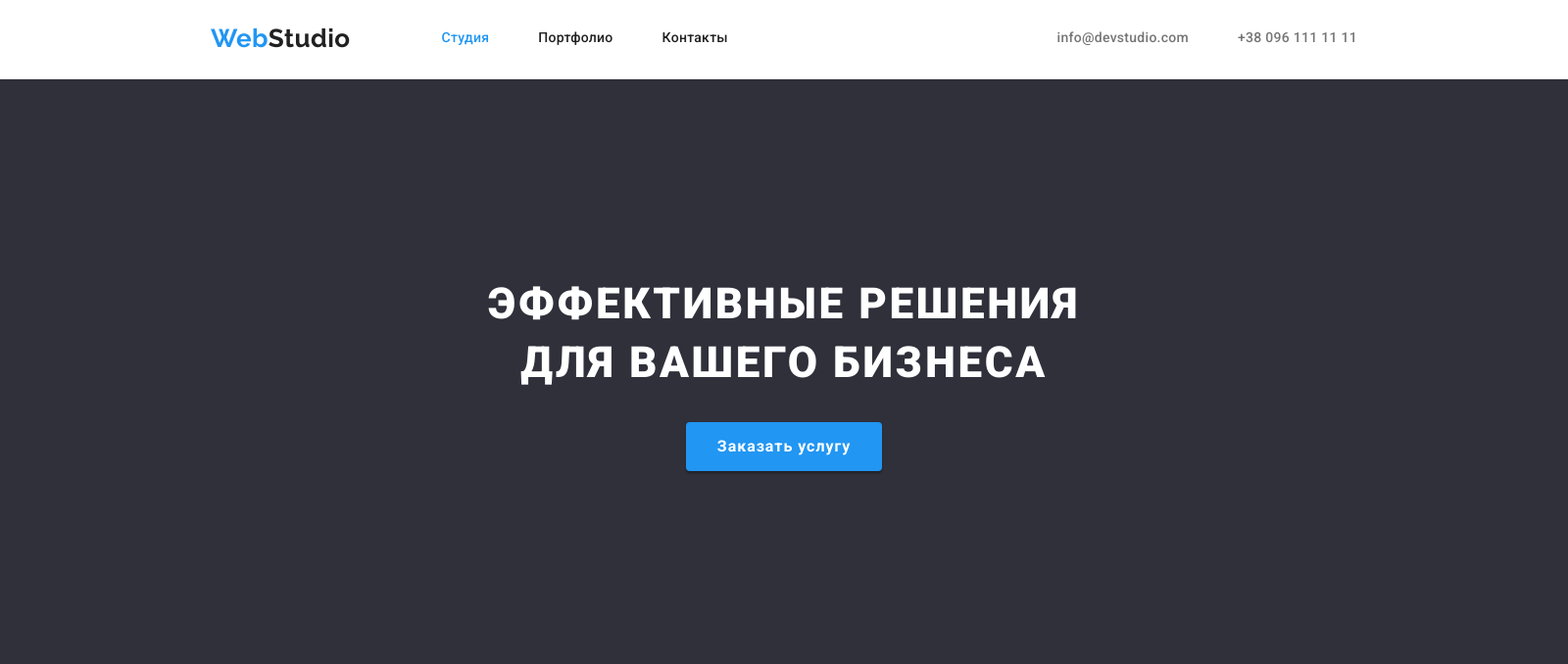
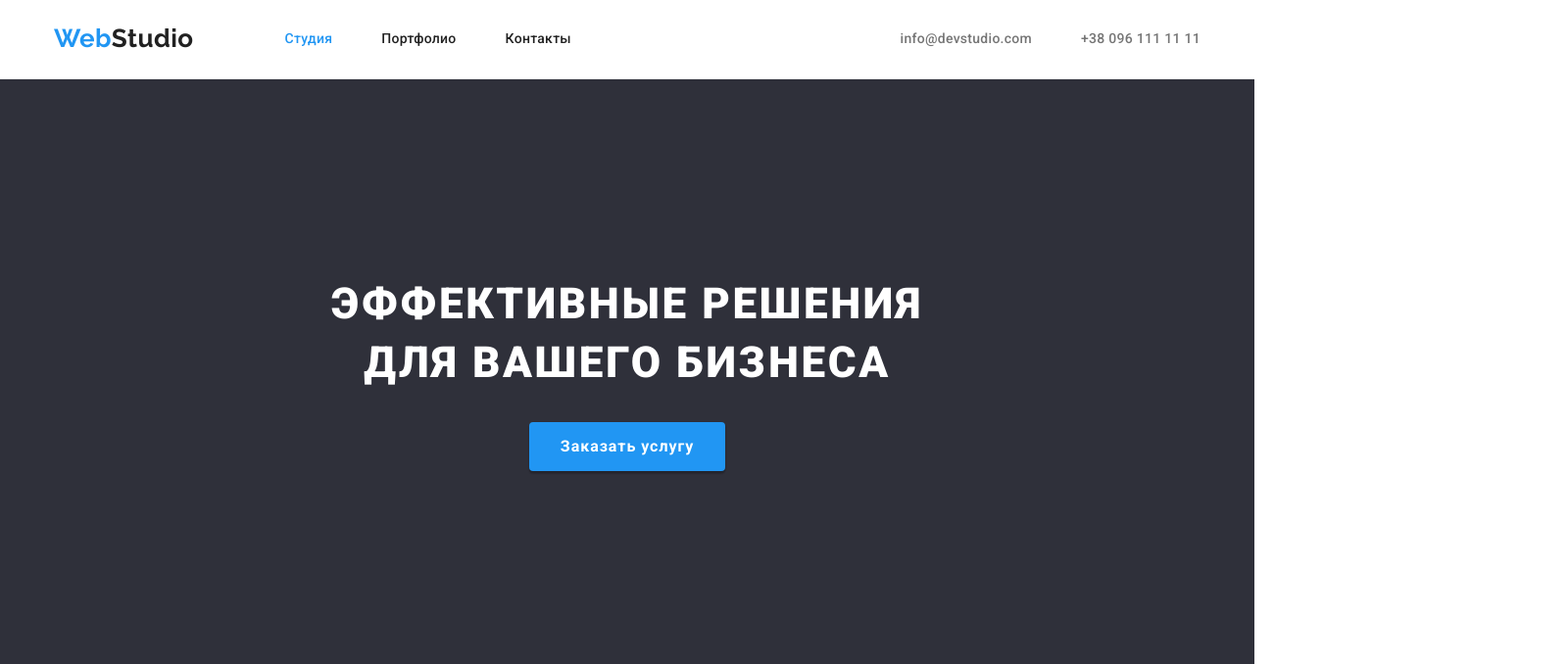
Before and after one commit to kosta-j/goit-markup-hw-04, a plain HTML site: page index.html in a window 1280 px wide. Shown: the top 678 px of the page at 98% size, 1600 px wide, since content can reach past the window. Drawn offline with nearby package versions, Linux system fonts and the light colour scheme.

Commit message:
nav links paddings updated, header border stretched, hero width limited

```diff
--- a/css/styles.css
+++ b/css/styles.css
@@ -60,7 +60,6 @@ li {
 /* COMMON STYLES */
 body {
   margin: auto;
-  width: 1600px;
   color: var(--primary-text-color);
   background-color: var(--main-bg-color);
 
@@ -147,12 +146,14 @@ body {
   display: flex;
   align-items: center;
   justify-content: space-between;
-  padding-top: 24px;
-  padding-bottom: 25px;
+  padding-top: 0;
+  padding-bottom: 0;
 }
 
 .header-logo {
   margin-right: 93px;
+  padding-top: 24px;
+  padding-bottom: 25px;
   color: var(--title-text-color);
 }
 
@@ -172,6 +173,8 @@ body {
 
 .site-nav .link {
   display: block;
+  padding-top: 32px;
+  padding-bottom: 32px;
 
   color: var(--title-text-color);
   font-weight: 500;
@@ -196,6 +199,8 @@ body {
 
 .header-contacts {
   display: block;
+  padding-top: 32px;
+  padding-bottom: 32px;
 
   color: var(--primary-text-color);
   font-weight: 500;
@@ -216,6 +221,8 @@ body {
 
 /* HERO */
 .hero {
+  max-width: 1600px;
+  margin: 0 auto;
   color: var(--main-bg-color);
   background-color: var(--secondary-dark-bg-color);
 }
```
